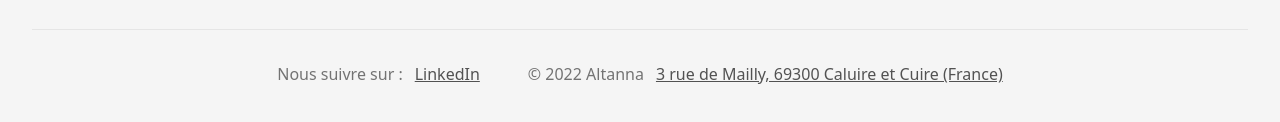
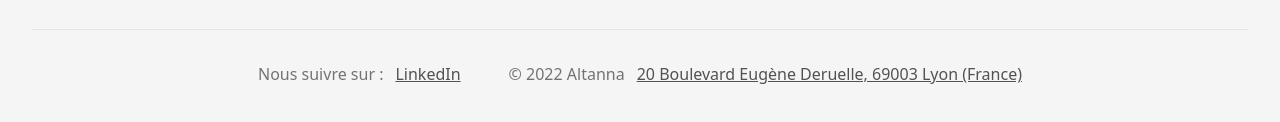
Before and after one commit to MarionBaRo/test, a plain HTML site: page index.html in a window 1280 px wide. Shown: the part 4499-4621 px from the top of the page. Drawn offline with Linux system fonts and the light colour scheme.

Commit message:
Update index.html

```diff
--- a/index.html
+++ b/index.html
@@ -1408,8 +1408,8 @@
             </div>
             <div class="flex space-x-3">
                 <p class="text-gray-500">© 2022 Altanna</p>
-                <a class="underline text-gray-600 hover:text-gray-500" target="_blank" rel="noreferrer" href="https://www.google.com/maps/place/3+Rue+de+Mailly,+69300+Caluire-et-Cuire/data=!4m2!3m1!1s0x47f4eae00a1af193:0x1213a03677cff39b?sa=X&ved=2ahUKEwi5kIOoivXyAhVDJBoKHXfaD7MQ8gF6BAgOEAE">
-                    3 rue de Mailly, 69300 Caluire et Cuire (France)
+                <a class="underline text-gray-600 hover:text-gray-500" target="_blank" rel="noreferrer" href="https://www.google.com/maps/place/20+Bd+Eug%C3%A8ne+Deruelle,+69003+Lyon/@45.762807,4.8530102,18z/data=!3m1!4b1!4m5!3m4!1s0x47f4eb49a0d39e27:0x8a254ce143a4d89f!8m2!3d45.762807!4d4.8538978">
+                    20 Boulevard Eugène Deruelle, 69003 Lyon (France)
                 </a>
             </div>
         </div>
```
